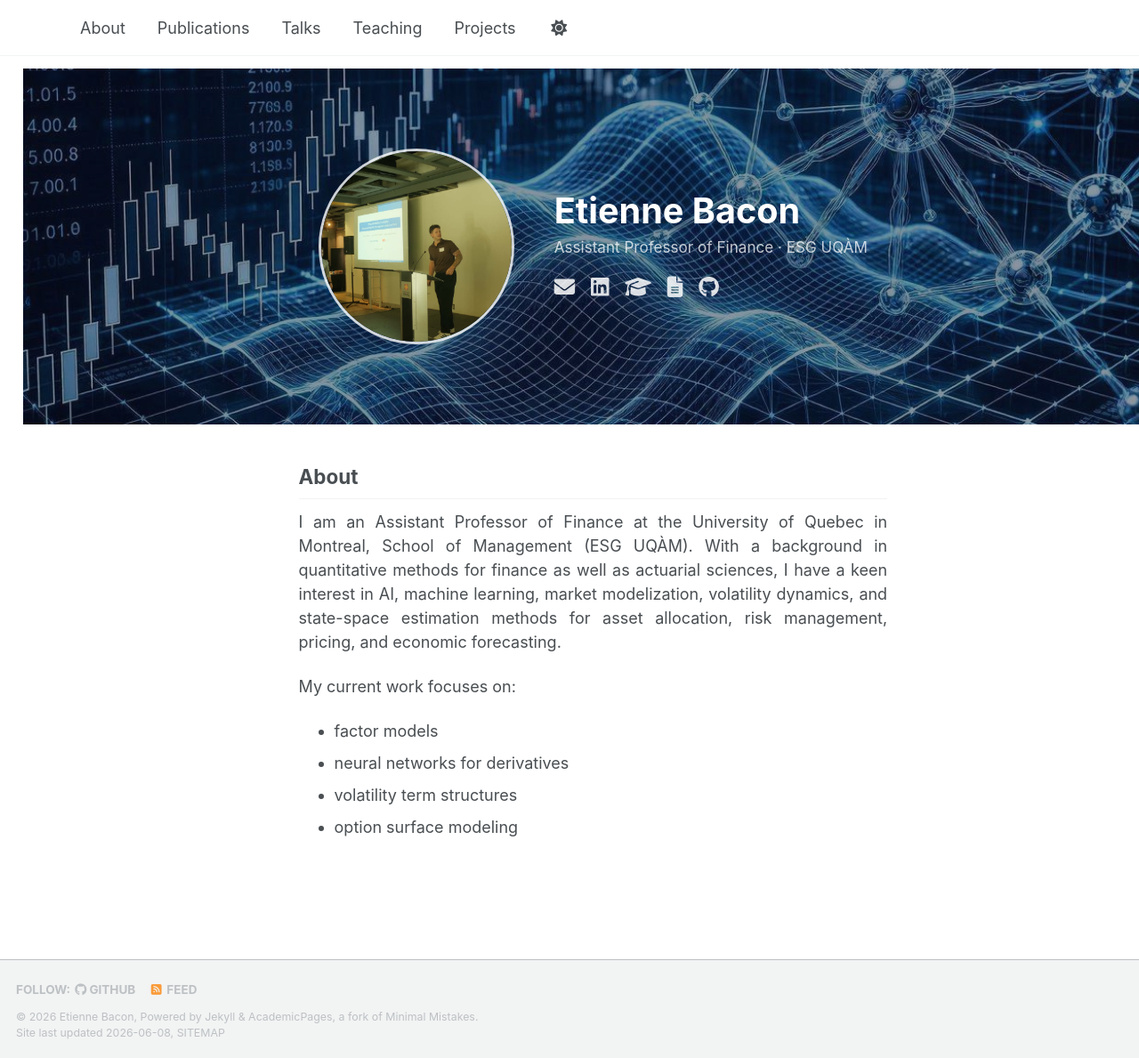
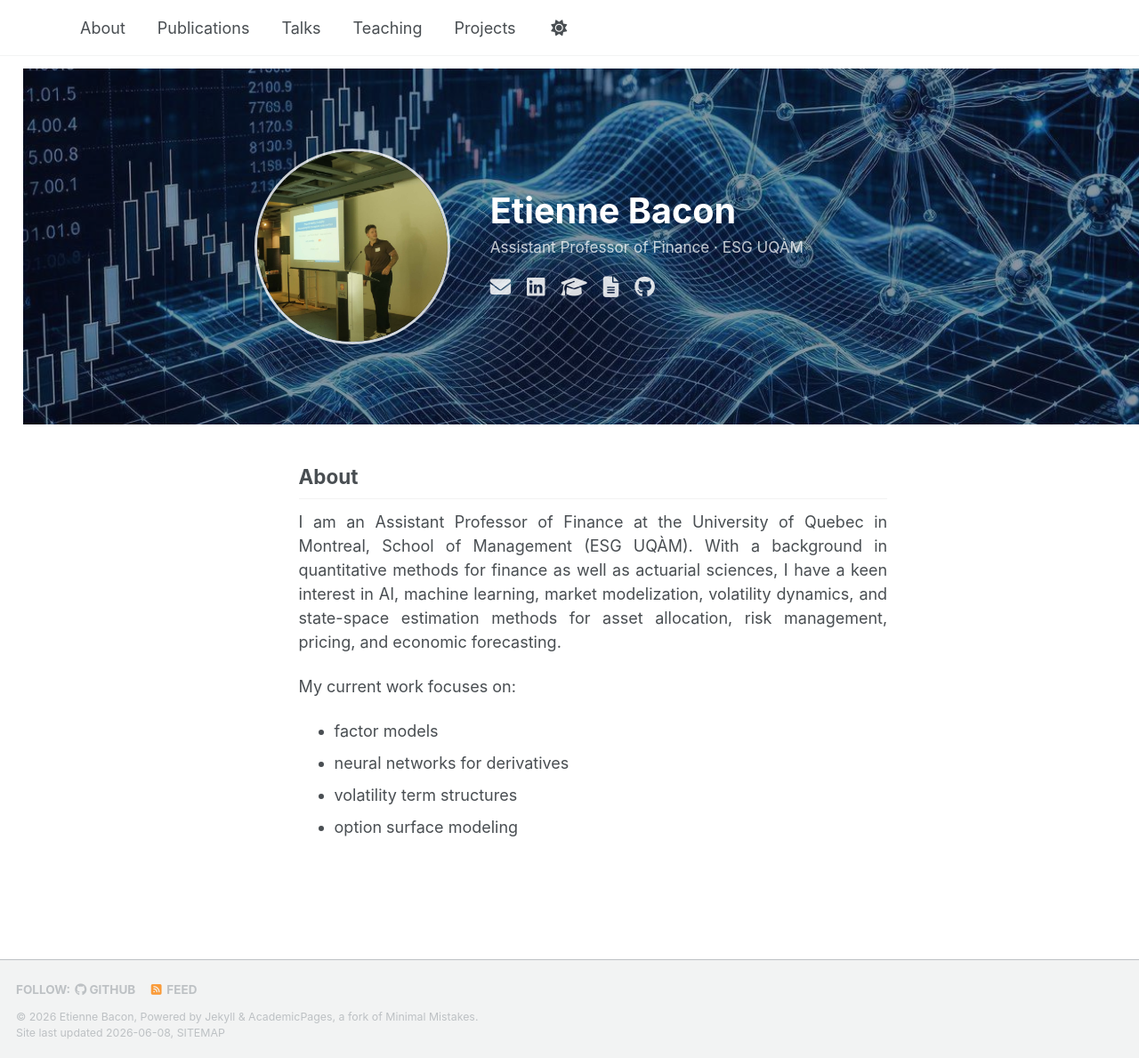
Before and after one commit to EtienneBacon/EtienneBacon.github.io, a Jekyll site: the page built from _pages/about.md, in a window 1280 px wide and 1189 px high. Shown: the whole window at 89% size. Built offline with Jekyll 4.4.1, drawn with Linux system fonts in a browser that asks for light colours; a script bundle is joined from its source files by our own code; library files that are not in the unit come from our copies.

Commit message:
Update main.scss

```diff
--- a/assets/css/main.scss
+++ b/assets/css/main.scss
@@ -99,7 +99,7 @@ html, body {
   align-items: center;
   justify-content: center;
   gap: 2.5rem;
-  margin-left: 0;
+  margin-left: -8rem;
 }
 .hero-avatar {
   width: 220px;
```
